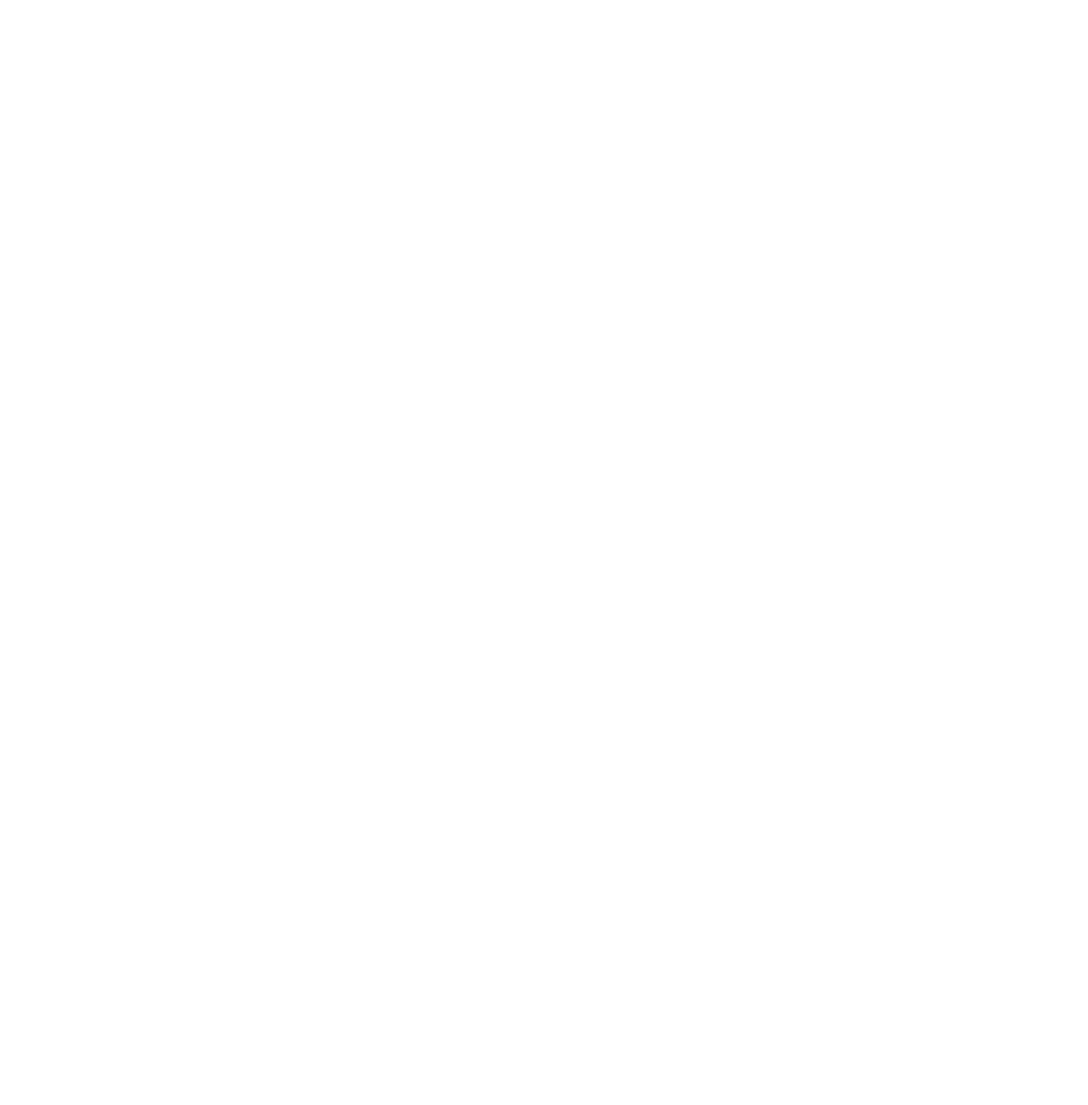
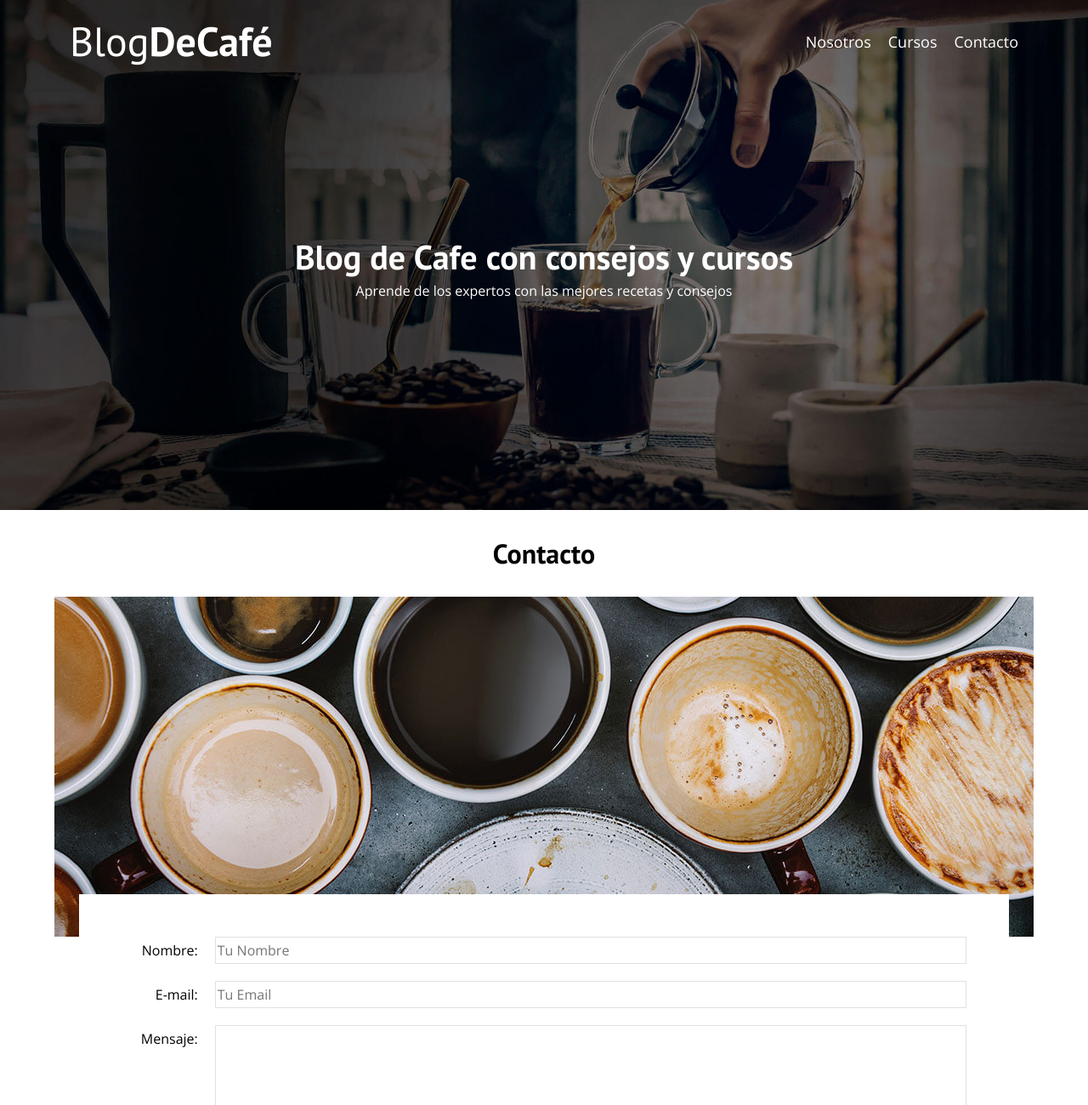
Before and after one commit to AlejandroSDValle/BlogDeCafe, a plain HTML site: page contacto.html in a window 1280 px wide. Shown: the top 1300 px of the page at 85% size. Before the commit the page ends 800 px from the top, so only its background shows below. Drawn offline with nearby package versions, Linux system fonts and the light colour scheme.

Commit message:
Pagina contacto

```diff
--- a/contacto.html
+++ b/contacto.html
@@ -0,0 +1,83 @@
+<!DOCTYPE html>
+<html lang="en">
+<head>
+    <meta charset="UTF-8">
+    <meta name="viewport" content="width=device-width, initial-scale=1.0">
+    <title>BlogDeCafé</title>
+    <meta name="description" content="Página web de blog de café">
+
+    <!-- Prefetch -->
+    <link rel="prefetch" href="nosotros.html" as="document">
+
+    <!-- Preload -->
+    <link rel="preload" href="css/normalize.css" as="style">
+    <link rel="stylesheet" href="css/normalize.css">
+
+    <link rel="preload" href="https://fonts.googleapis.com/css2?family=Open+Sans&family=PT+Sans:wght@400;700&display=swap"  crossorigin="crossorigin" as="font">
+    <link href="https://fonts.googleapis.com/css2?family=Open+Sans&family=PT+Sans:wght@400;700&display=swap" rel="stylesheet">
+
+    <link rel="preload" href="css/style.css" as="style">
+    <link rel="stylesheet" href="css/style.css">
+</head>
+<body>
+
+    <header class="header">
+
+        <div class="contenedor barra">
+            <a href="index.html" class="logo">
+                <h1 class="logo__nombre no-margin centrar-texto">Blog<span class="logo__bold">DeCafé</span></h1>
+            </a>
+
+            <nav class="navegacion">
+                <a class="navegacion__enlace" href="nosotros.html">Nosotros</a>
+                <a class="navegacion__enlace" href="cursos.html">Cursos</a>
+                <a class="navegacion__enlace" href="contacto.html">Contacto</a>
+            </nav>
+        </div>
+
+        <div class="header__texto">
+            <h2 class="no-margin">Blog de Cafe con consejos y cursos</h2>
+            <p class="no-margin">Aprende de los expertos con las mejores recetas y consejos</p>
+        </div>
+    </header>
+
+    <main class="contenedor">
+        <h3 class="centrar-texto">Contacto</h3>
+
+        <div class="contacto-bg"></div>
+
+        <form action="" class="formulario">
+            <div class="campo">
+                <label class="campo__label" for="nombre">Nombre:</label>
+                <input class="campo__field" type="text" name="nombre" id="nombre" placeholder="Tu Nombre">
+            </div>
+            <div class="campo">
+                <label class="campo__label" for="email">E-mail:</label>
+                <input class="campo__field" type="text" name="email" id="email" placeholder="Tu Email">
+            </div>
+            <div class="campo">
+                <label class="campo__label" for="mensaje">Mensaje:</label>
+                <textarea class="campo__field campo__field--textarea" id="mensaje"></textarea>
+            </div>
+            <div class="campo">
+                <input type="submit" value="enviar" class="boton boton--primario">
+            </div>
+        </form>
+    </main>
+
+    <footer class="footer">
+        <div class="contenedor barra">
+            <a href="index.html" class="logo">
+                <h2 class="logo__nombre no-margin centrar-texto">Blog<span class="logo__bold">DeCafé</span></h2>
+            </a>
+
+            <nav class="navegacion">
+                <a class="navegacion__enlace" href="nosotros.html">Nosotros</a>
+                <a class="navegacion__enlace" href="cursos.html">Cursos</a>
+                <a class="navegacion__enlace" href="contacto.html">Contacto</a>
+            </nav>
+        </div>
+    </footer>
+
+</body>
+</html>
--- a/css/style.css
+++ b/css/style.css
@@ -144,6 +144,11 @@ img {
     text-transform: uppercase;
     font-weight: 700;
     margin-bottom: 2rem;
+    border: none;
+}
+
+.boton:hover{
+    cursor: pointer;
 }
 
 @media (min-width: 768px) {
@@ -222,3 +227,36 @@ img {
 .curso:last-of-type{
     border: none;
 }
+
+.contacto-bg{
+    background-image: url(../img/contacto.jpg);
+    height: 40rem;
+    background-repeat: no-repeat;
+}
+
+.formulario{
+    background-color: var(--blanco);
+    margin: -5rem auto 0;
+    width: 95%;
+    padding: 5rem;
+}
+
+.campo{
+    display: flex;
+    margin-bottom: 2rem;
+    gap: 2rem;
+}
+
+.campo__label{
+    flex: 0 0 9rem;
+    text-align: right;
+}
+
+.campo__field{
+    flex: 1;
+    border: 1px solid var(--gris);
+}
+
+.campo__field--textarea{
+    height: 20rem;
+}
```
